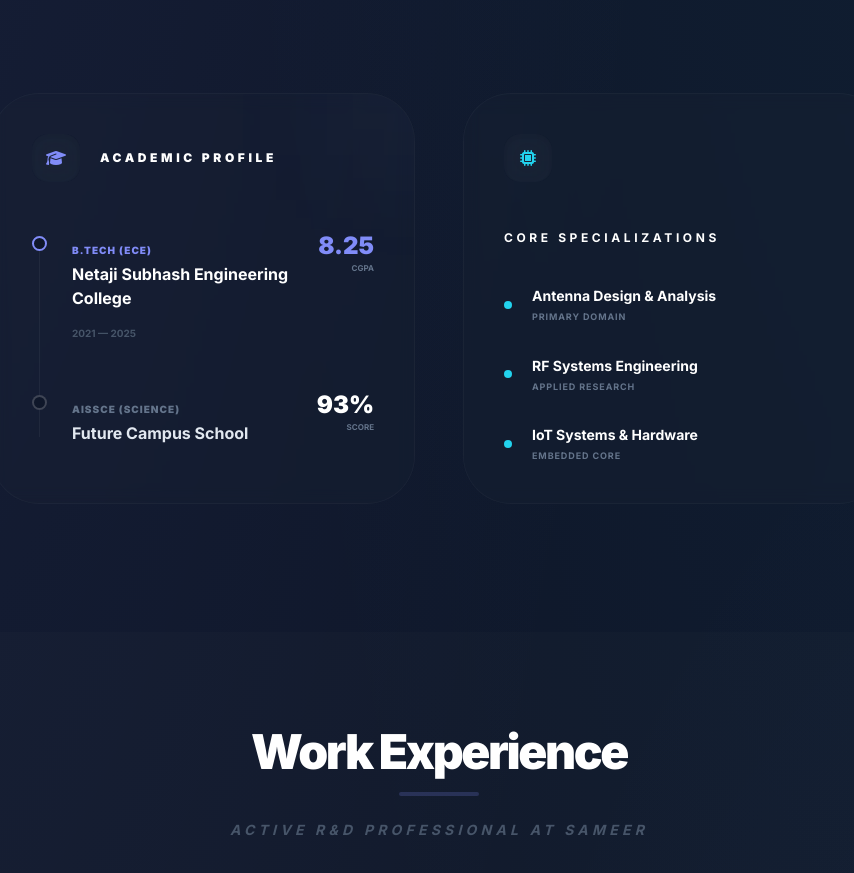
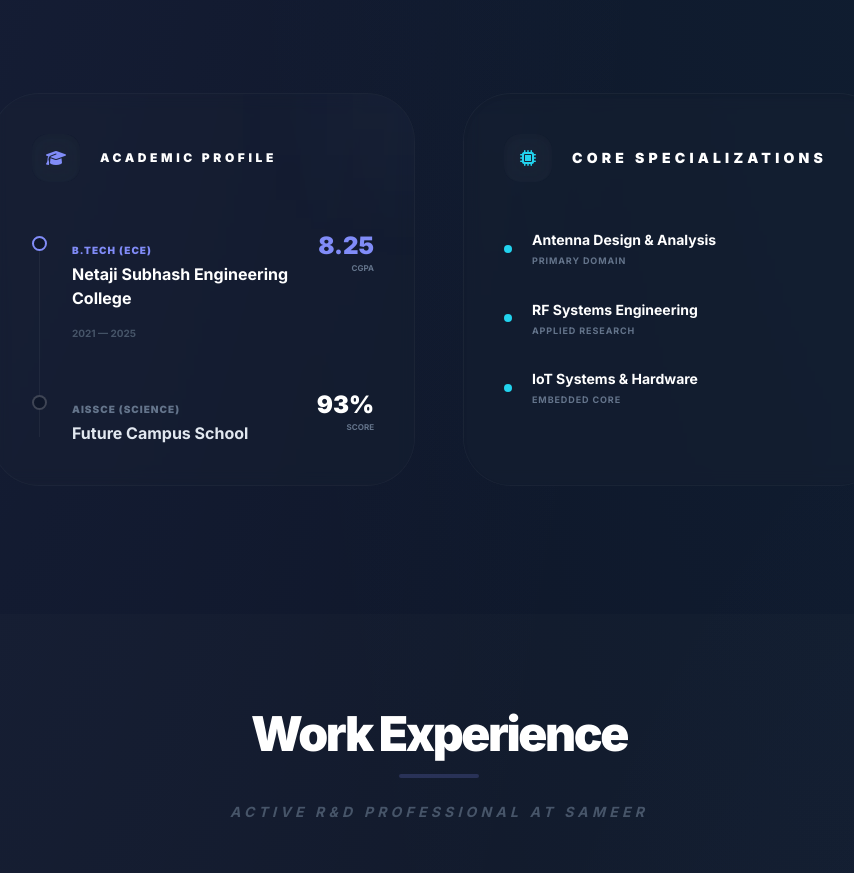
Before and after one commit to somasreebose/somasreebose.github.io, a website: page index.html in a window 1280 px wide. Shown: the part 1095-1968 px from the top of the page, without its empty margins (201-1055 px from the left). Drawn offline with Linux system fonts and the light colour scheme.

Commit message:
fix: resolve card header alignment inconsistency and unify typography

```diff
--- a/index.html
+++ b/index.html
@@ -151,12 +151,14 @@
                         </div>
                     </div>
 
-                    <!-- Core Skills -->
-                    <div class="glass-card p-8 md:p-10 rounded-[2.5rem] md:rounded-[3rem] fade-in border-white/5 h-full">
-                        <div class="w-12 h-12 glass rounded-2xl flex items-center justify-center text-accent mb-12 shadow-inner">
-                            <i class="fas fa-microchip"></i>
+                    <!-- Core Specializations Card -->
+                    <div class="glass-card p-8 md:p-10 rounded-[2.5rem] md:rounded-[3rem] fade-in border-white/5 h-full shadow-inner">
+                        <div class="flex items-center space-x-5 mb-12">
+                            <div class="w-12 h-12 glass rounded-2xl flex items-center justify-center text-accent shadow-inner">
+                                <i class="fas fa-microchip"></i>
+                            </div>
+                            <h3 class="text-sm font-black text-white uppercase tracking-[0.3em]">Core Specializations</h3>
                         </div>
-                        <h3 class="text-xs font-bold text-white mb-10 tracking-[0.3em] uppercase">Core Specializations</h3>
                         <ul class="space-y-8">
                             <li class="flex items-center group">
                                 <div class="w-2 h-2 bg-accent rounded-full mr-5 shrink-0 group-hover:scale-150 transition-all"></div>
```
